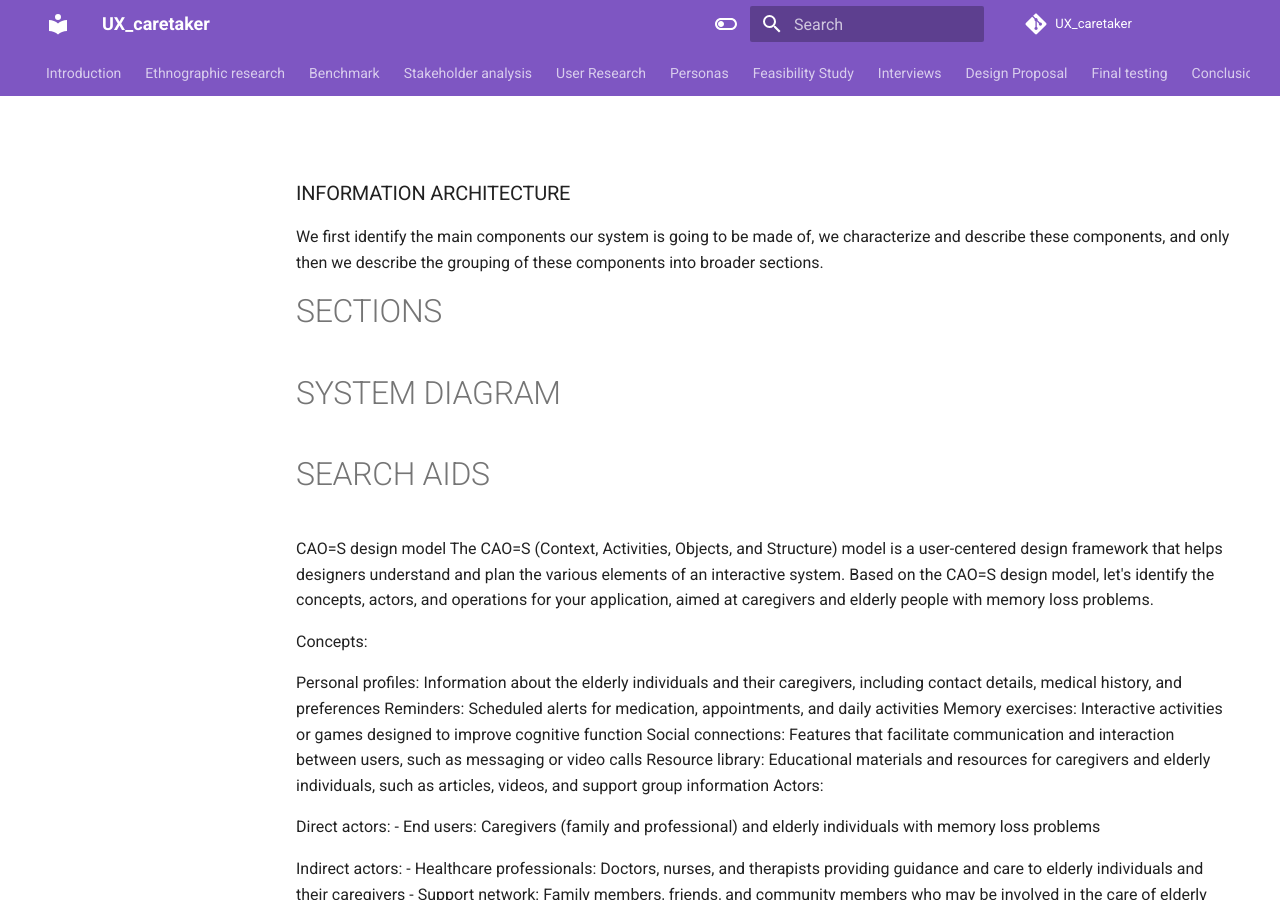
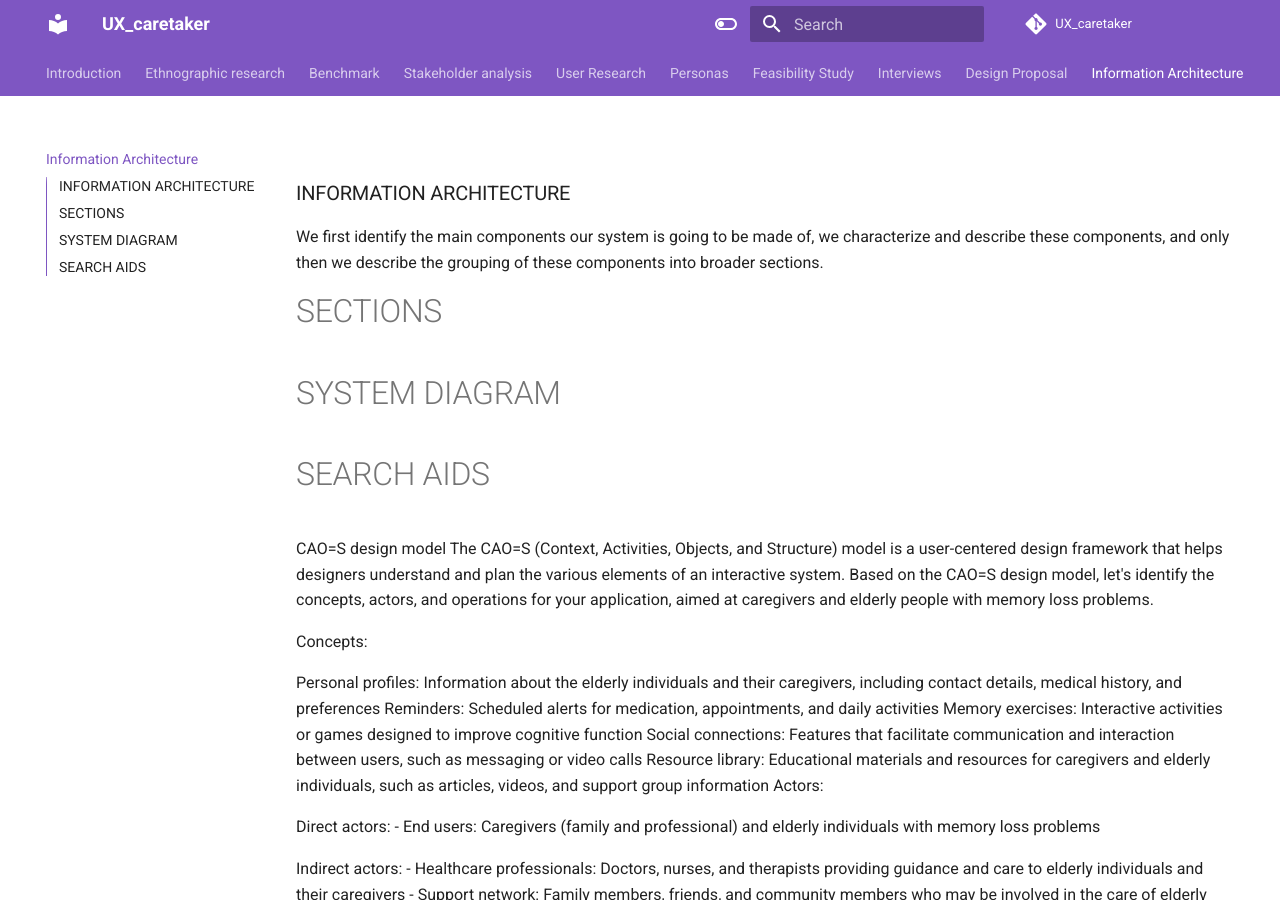
Before and after one commit to teragramgius/GherryPlus, an MkDocs documentation site: the page built from docs/architecture.md, in a window 1280 px wide and 900 px high. Built offline with MkDocs 1.6.1 and Material for MkDocs 9.7.7, drawn with Linux system fonts in a browser that asks for light colours; comment, search, counter and statistics services are not loaded; the version menu is left out; some of the changed text lies outside the part shown.

Commit message:
Update mkdocs.yml

```diff
--- a/mkdocs.yml
+++ b/mkdocs.yml
@@ -13,6 +13,7 @@ nav:
     - Feasibility Study: feasibilitystudy.md
     - Interviews: testing1.md
     - Design Proposal: designproposal.md
+    - Information Architecture: architecture.md
     - Final testing: testing2.md
     - Conclusions: conclusions.md
 
```
